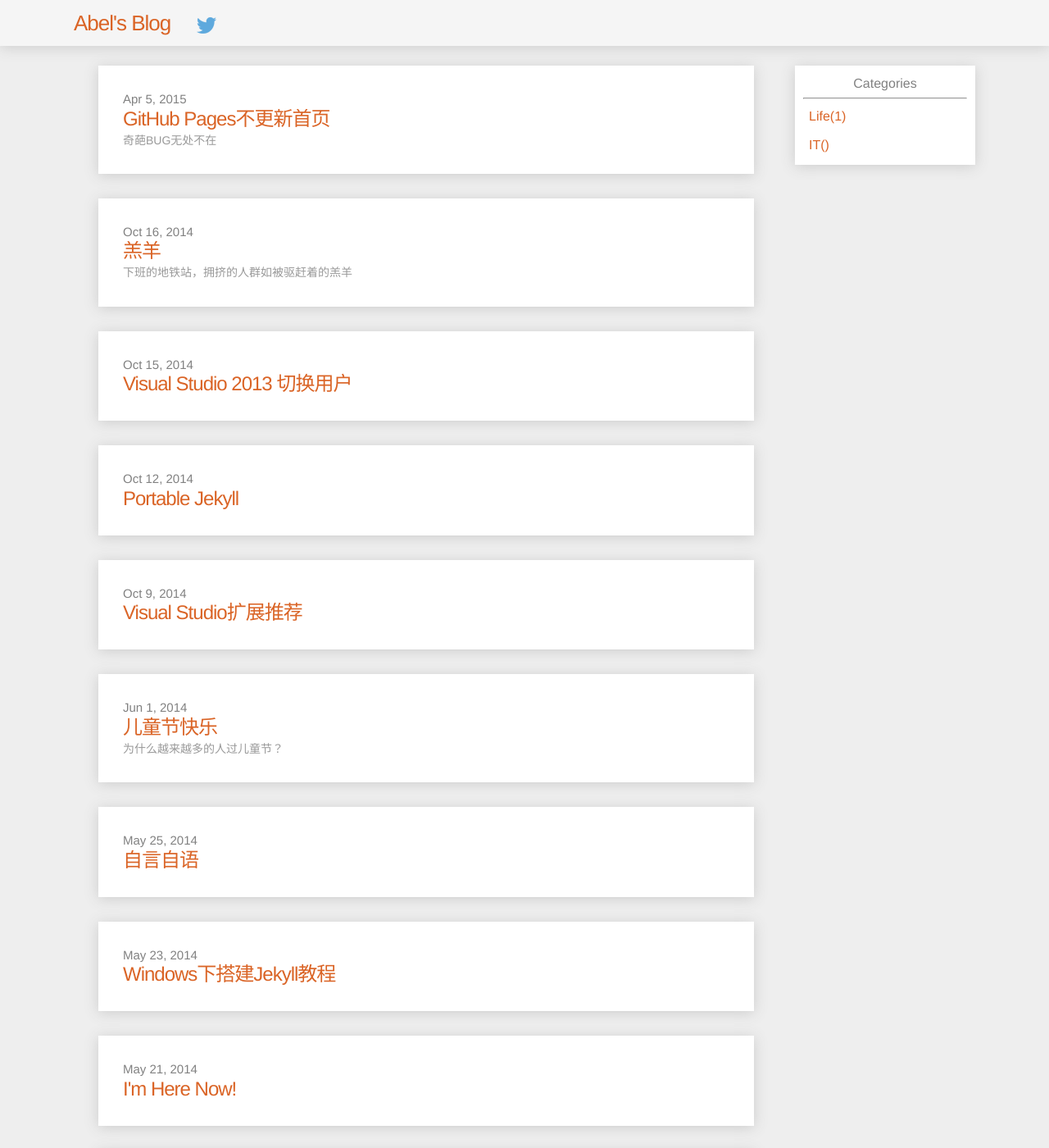
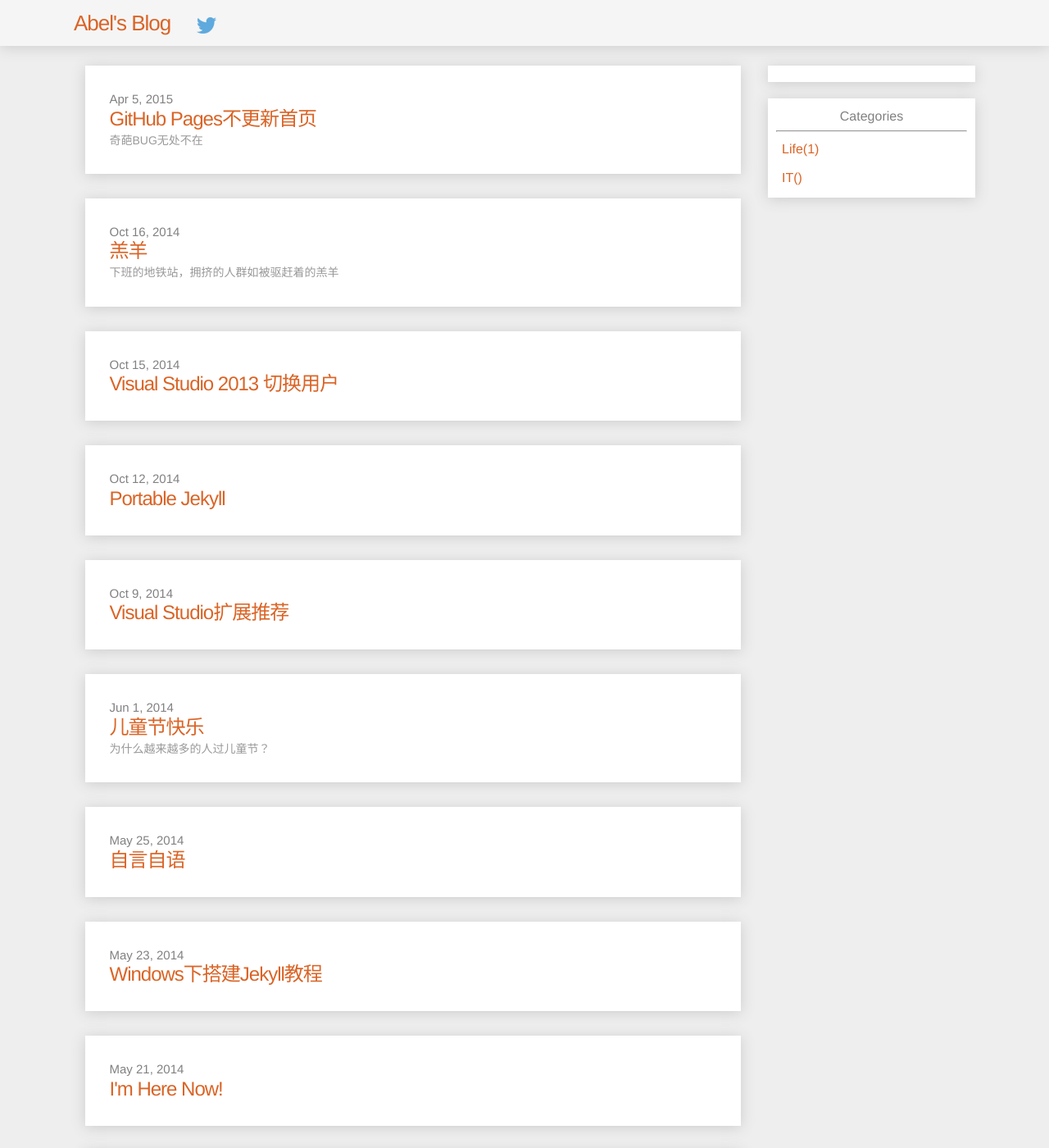
Before and after one commit to Abel-Liu/Abel-Liu.github.io, a Jekyll site: the page built from index.md, in a window 1280 px wide and 1400 px high. Shown: the whole window at 82% size. Built offline with Jekyll 4.4.1, drawn with Linux system fonts in a browser that asks for light colours; comment, search, counter and statistics services are not loaded; some of the changed text lies outside the part shown.

Commit message:
cse&copyright

```diff
--- a/_includes/footer.html
+++ b/_includes/footer.html
@@ -63,6 +63,7 @@
 
     <div class="footer-col-3 column">
       <p class="text">{{ site.description }}</p>
+      <p>© Abel All Rights Reserved. 版权所有 转载请注明出处</p>
     </div>
 
   </div>
--- a/_layouts/default.html
+++ b/_layouts/default.html
@@ -14,6 +14,21 @@
                 <div class="content-col-1 column">{{ content }}</div>
                 <div class="content-col-2 column">
                     <div class="sidebar">
+                        <script>
+                            (function () {
+                                var cx = '005255348439740021683:wamqw20t5ek';
+                                var gcse = document.createElement('script');
+                                gcse.type = 'text/javascript';
+                                gcse.async = true;
+                                gcse.src = (document.location.protocol == '[https:]https:' ? '[https:]https:' : 'http:') +
+                                    '//www.google.com/cse/cse.js?cx=' + cx;
+                                var s = document.getElementsByTagName('script')[0];
+                                s.parentNode.insertBefore(gcse, s);
+                            })();
+                        </script>
+                        <gcse:searchbox-only></gcse:searchbox-only>
+                    </div>
+                    <div class="sidebar">
                         <div class="category-header">Categories</div>
                         <hr />
                         <ul class="category-panel">
@@ -25,11 +40,11 @@
                             </li>
                         </ul>
                     </div>
+
                 </div>
             </div>
         </div>
     </div>
-
     {% include footer.html %}
 
 </body>
--- a/css/main.css
+++ b/css/main.css
@@ -139,8 +139,8 @@
 /* Content column */
 
 .sidebar{
-  margin-top:50px;
-  padding:10px;
+  margin-bottom: 20px;
+  padding: 10px;
   background-color: #fff;
   box-shadow:0 2px 16px #ccc;
 }
@@ -149,19 +149,20 @@
 
 .content-col-1 {
   width: 800px; /*fallback*/
-  width: -webkit-calc(80% - 20px);
-  width: -moz-calc(80% - 20px);
-  width: -o-calc(80% - 20px);
-  width: calc(80% - 20px);
+  width: -webkit-calc(77% - 20px);
+  width: -moz-calc(77% - 20px);
+  width: -o-calc(77% - 20px);
+  width: calc(77% - 20px);
   margin-right: 20px
 }
 
 .content-col-2 {
+  margin-top: 50px;
   width: 200px; /*fallback*/
-  width: -webkit-calc(20%);
-  width: -moz-calc(20%);
-  width: -o-calc(20%);
-  width: calc(20%);
+  width: -webkit-calc(23%);
+  width: -moz-calc(23%);
+  width: -o-calc(23%);
+  width: calc(23%);
 }
 
 
```
